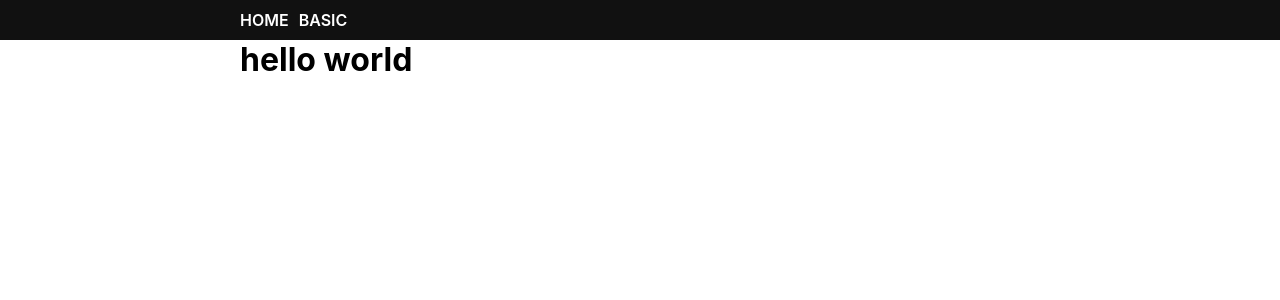
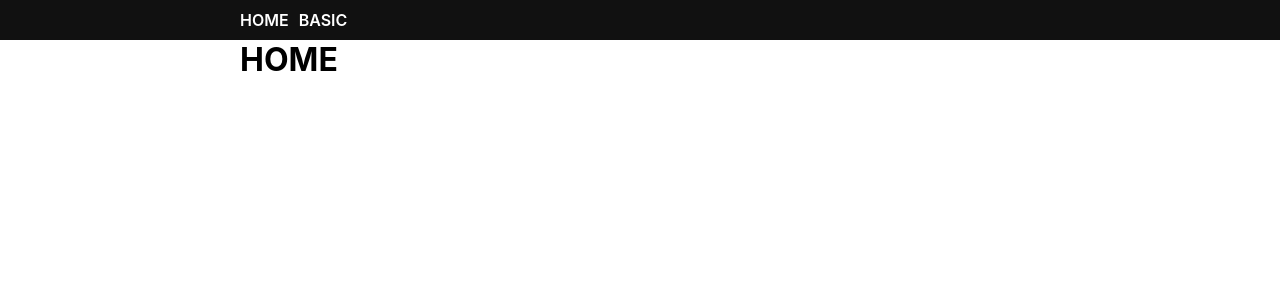
Before and after one commit to socratone/nextjs-example, a Next.js app: page / in a window 1280 px wide. Shown: the top 300 px of the page. Built offline with nearby package versions, Linux system fonts and the light colour scheme.

Commit message:
fix: home 페이지 정리

```diff
--- a/pages/index.tsx
+++ b/pages/index.tsx
@@ -1,17 +1,17 @@
 import type { NextPage } from 'next';
 import Head from 'next/head';
-import Link from 'next/link';
 
 const Home: NextPage = () => {
   return (
-    <div>
+    <>
       <Head>
         <title>Create Next App</title>
         <meta name="description" content="Generated by create next app" />
         <link rel="icon" href="/favicon.ico" />
       </Head>
-      <h1>hello world</h1>
-    </div>
+
+      <h1>HOME</h1>
+    </>
   );
 };
 
```
